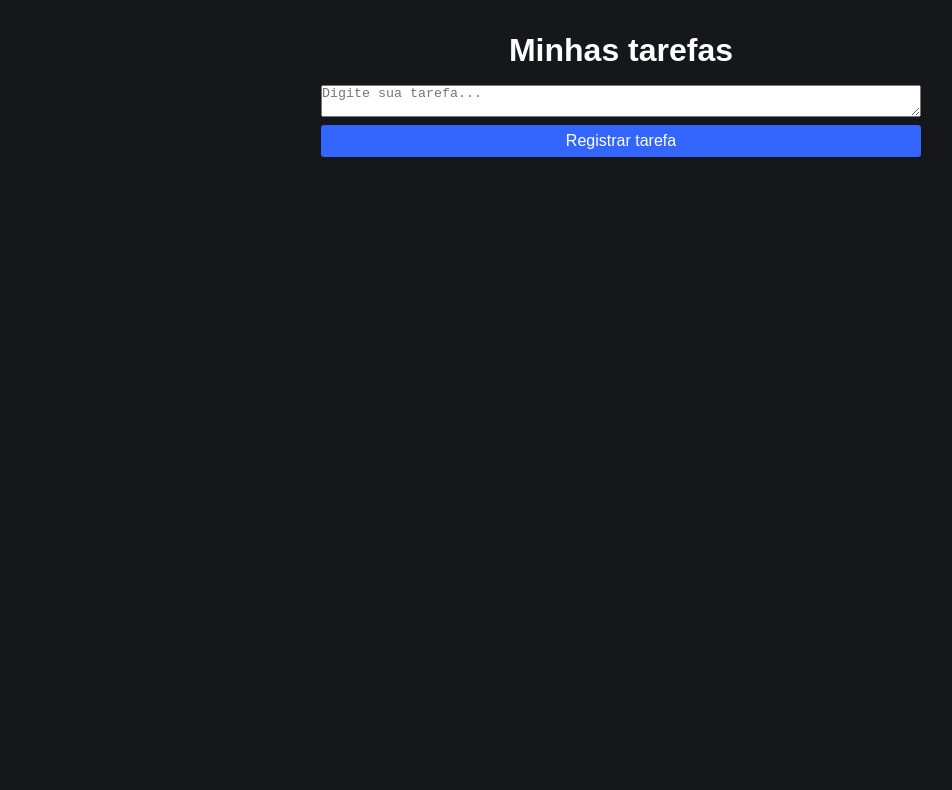
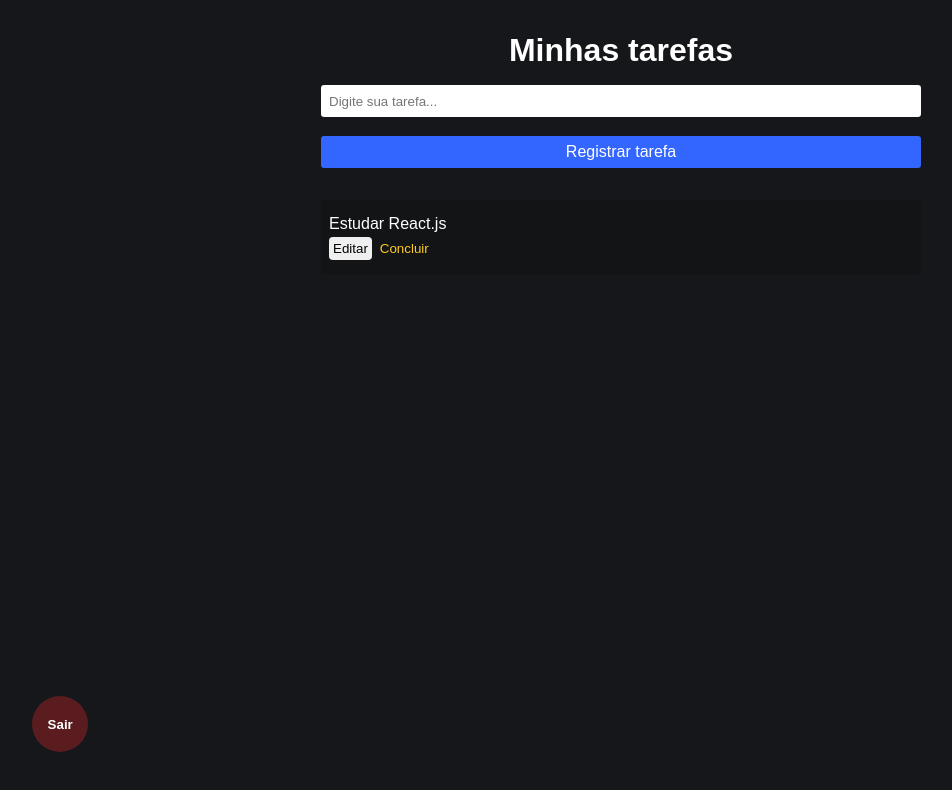
Before and after one commit to TomoriComAncora/todo-firebase, a React (Vite) app: page /admin in a window 1280 px wide. Shown: the top 790 px of the page, without its empty margins (19-971 px from the left). Built offline with nearby package versions, Linux system fonts and the light colour scheme; no server answers; sample sign-in values are in the browser's storage.

Commit message:
finalizando logout

```diff
--- a/src/pages/Admin/Admin.css
+++ b/src/pages/Admin/Admin.css
@@ -8,3 +8,53 @@
 .admin-container h1{
     margin-bottom: 1rem;
 }
+
+.login button{
+    margin-bottom: 2rem;
+}
+
+.lista{
+    width: 90%;
+    max-width: 37.5rem;
+    display: flex;
+    flex-direction: column;
+    background-color: rgba(18, 18, 18, .50);
+    border-radius: .25rem;
+    padding: .9rem .5rem;
+    margin-bottom: .6rem;
+    justify-content: center;
+}
+
+.lista p{
+    margin-bottom: .3rem;
+}
+
+.lista button{
+    margin-right: .25rem;
+    padding: .25rem;
+    border-radius: .25rem;
+    border: none;
+}
+
+#btn-concluir{
+    color: #ffcc23;
+    background-color: transparent;
+}
+
+#sair{
+    position: absolute;
+    bottom: 6%;
+    left: 4%;
+    height: 3.5rem;
+    width: 3.5rem;
+    border-radius: 50%;
+    border: none;
+    background-color: rgba(219, 38, 41, .35);
+    color: #fff;
+    font-weight: bold;
+    transition: all .5s;
+}
+
+#sair:hover{
+    background-color: rgba(219, 38, 41, 1);
+}
--- a/src/pages/Admin/Admin.jsx
+++ b/src/pages/Admin/Admin.jsx
@@ -1,4 +1,6 @@
 import { useState } from "react";
+import {auth} from '../../firebaseConnection'
+import {signOut} from 'firebase/auth'
 import "./Admin.css";
 
 function Admin() {
@@ -9,17 +11,33 @@ function Admin() {
     e.preventDefault();
   };
 
+  const handleSair = async () => {
+    await signOut(auth);
+  };
+
   return (
     <div className="admin-container">
       <h1>Minhas tarefas</h1>
       <form className="login" onSubmit={handleForm}>
-        <textarea
+        <input
           placeholder="Digite sua tarefa..."
           value={tarefaInput}
           onChange={(e) => setTarefaInput(e.target.value)}
-        ></textarea>
+        ></input>
         <button type="submit">Registrar tarefa</button>
       </form>
+
+      <article className="lista">
+        <p>Estudar React.js</p>
+
+        <div>
+          <button>Editar</button>
+          <button id="btn-concluir">Concluir</button>
+        </div>
+      </article>
+      <button id="sair" onClick={handleSair}>
+        Sair
+      </button>
     </div>
   );
 }
```
